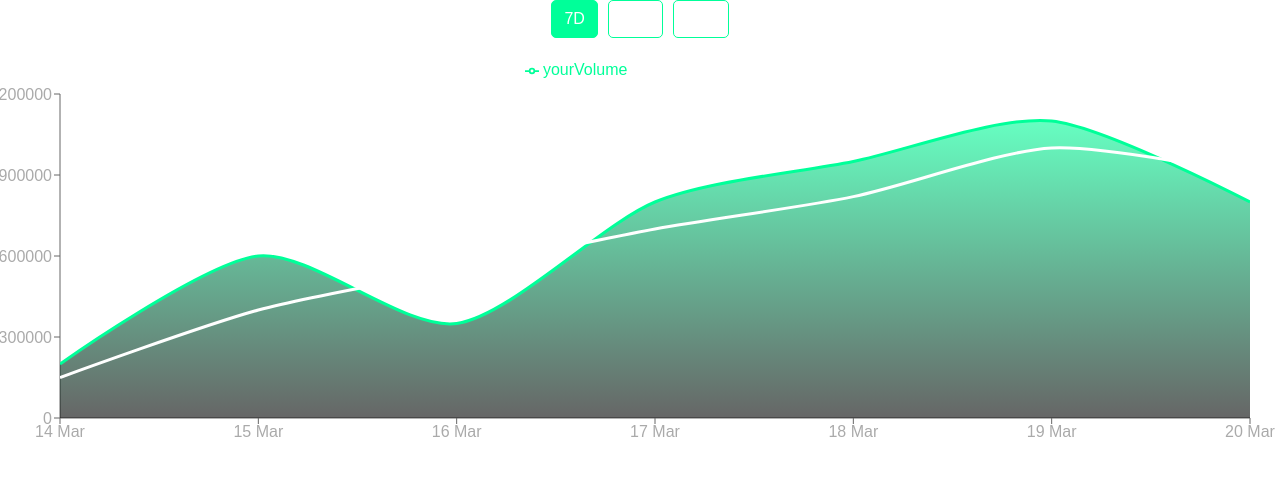
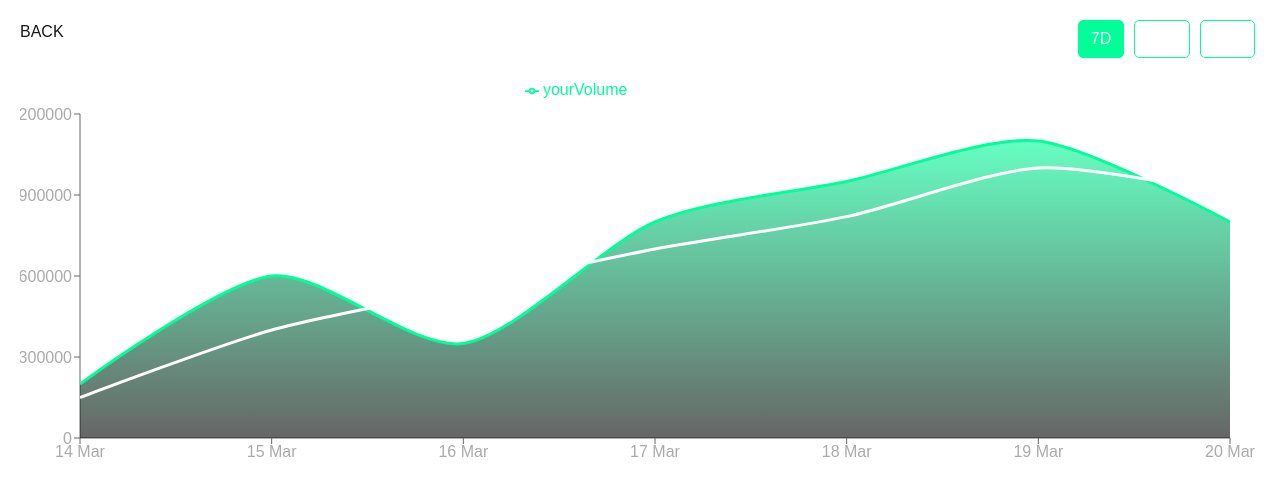
Before and after one commit to dsbraydev/area-charts, a Next.js app: page /react-chart in a window 1280 px wide. Shown: the top 496 px of the page. Built offline with nearby package versions, Linux system fonts and the light colour scheme.

Commit message:
add back button

```diff
--- a/app/(pages)/react-chart/page.tsx
+++ b/app/(pages)/react-chart/page.tsx
@@ -11,6 +11,7 @@ import {
   CartesianGrid,
 } from "recharts";
 import { curveCardinal } from "d3-shape";
+import Link from "next/link";
 
 // Trading Data
 const tradingData = {
@@ -49,8 +50,9 @@ const TradingVolumeChart = () => {
   const [timeframe, setTimeframe] = useState<"7D" | "30D" | "90D">("7D");
 
   return (
-    <div style={{ textAlign: "center" }}>
-      {/* Buttons to switch timeframe */}
+    <div style={{ textAlign: "center" }} className="p-5">
+      <div className="flex justify-between">
+        <Link href="/">BACK</Link>
         <div style={{ marginBottom: 10 }}>
           {["7D", "30D", "90D"].map((t) => (
             <button
@@ -69,6 +71,7 @@ const TradingVolumeChart = () => {
               {t}
             </button>
           ))}
+        </div>
       </div>
 
       {/* Responsive Chart */}
```
Lines whose indentation alone changed are shown as unchanged.
